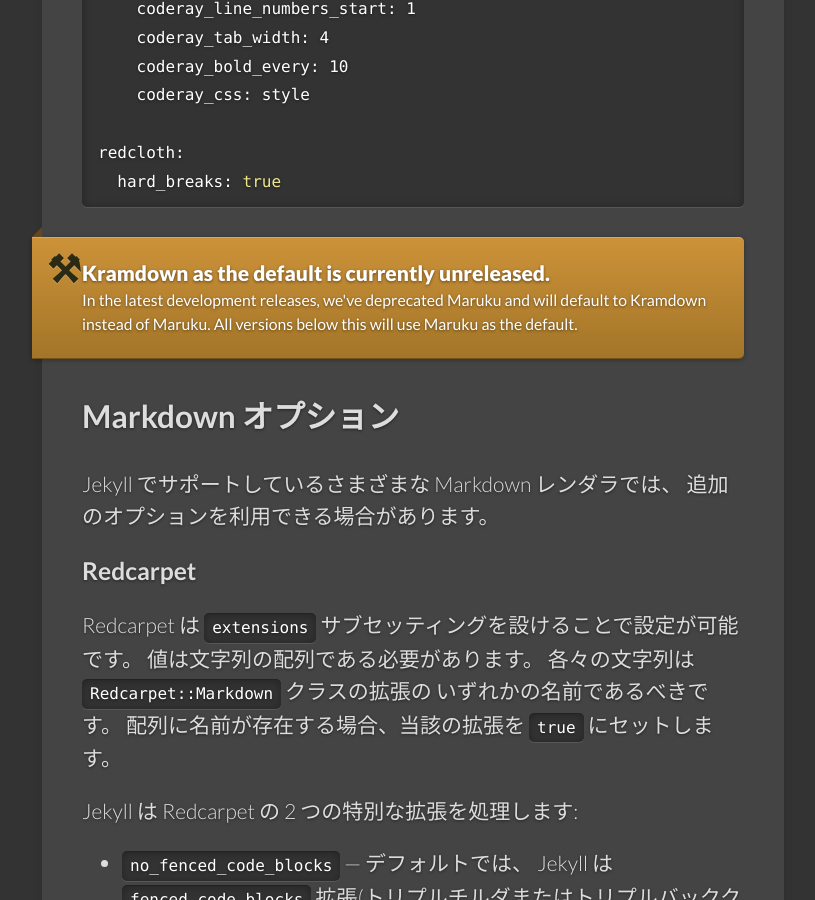
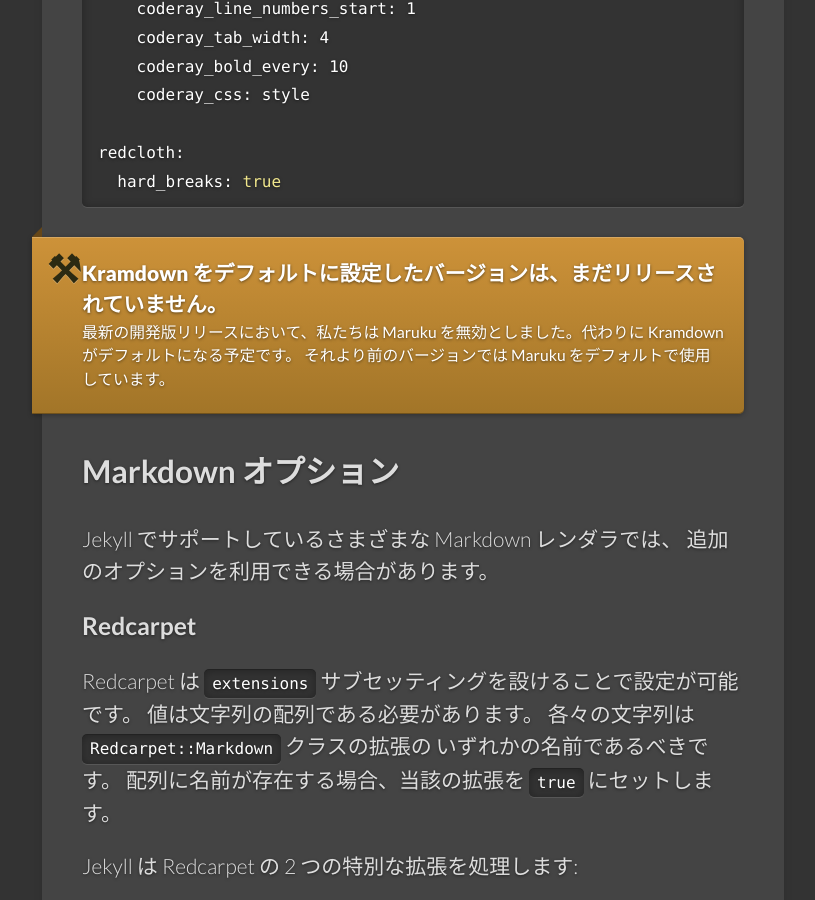
Before and after one commit to jekyllrb-ja/jekyllrb-ja.github.io, a Jekyll site: the page built from docs/configuration.md, in a window 1280 px wide and 900 px high, scrolled down 5345 px. Shown: the whole window, without its empty margins (129-944 px from the left). Built offline with Jekyll 4.4.1, drawn with Linux system fonts in a browser that asks for light colours; some web fonts are replaced.

Commit message:
configuration.mdの翻訳漏れ対応

```diff
--- a/docs/configuration.md
+++ b/docs/configuration.md
@@ -734,11 +734,10 @@
 -->
 
 <div class="note unreleased">
-  <h5>Kramdown as the default is currently unreleased.</h5>
+  <h5>Kramdown をデフォルトに設定したバージョンは、まだリリースされていません。</h5>
   <p>
-    In the latest development releases, we've deprecated Maruku and will default to
-    Kramdown instead of Maruku. All versions below this will use Maruku as the
-    default.
+    最新の開発版リリースにおいて、私たちは Maruku を無効としました。代わりに Kramdown がデフォルトになる予定です。
+    それより前のバージョンでは Maruku をデフォルトで使用しています。
   </p>
 </div>
 
```
